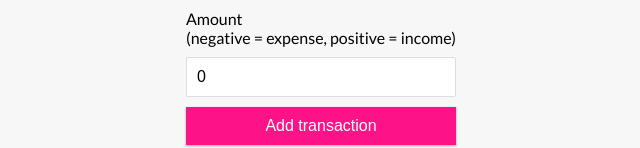
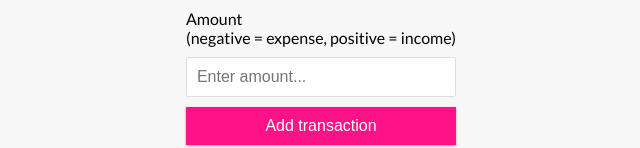
Before and after one commit to saadusufzai/Expense-Tracker-React-App-TypeScript-PWA-Push-Notificaions, a React (Create React App) app: page / in a window 1280 px wide. Shown: the part 550-698 px from the top of the page, without its empty margins (319-959 px from the left). Built offline with nearby package versions, Linux system fonts and the light colour scheme.

Commit message:
Transaction Types Done

```diff
--- a/src/Components/AddTransaction.tsx
+++ b/src/Components/AddTransaction.tsx
@@ -1,21 +1,24 @@
 import React, {useState, useContext} from 'react'
 import { AppContext } from '../context/GlobalContext';
+import { Transactions} from '../types/types'
 
 const AddTransaction = () => {
   const [text, setText]  = useState<string>();
-  const [amount, setAmount] = useState<any>(0);
+  const [amount, setAmount] = useState<any>('');
   const {addTransaction} = useContext(AppContext)
 
   const onSubmit = (e:any) => {
     e.preventDefault();
 
-    const newTransaction = {
+    const newTransaction:Transactions = {
       id: Math.floor(Math.random() * 100000000),
-      text,
+      text:'',
       amount: +amount
     }
 
     addTransaction(newTransaction);
+    setText('')
+    setAmount('')
   }
 
   return (
@@ -24,14 +27,14 @@ const AddTransaction = () => {
       <form onSubmit={onSubmit}>
         <div className="form-control">
           <label htmlFor="text">Description</label>
-          <input type="text" value={text} onChange={(e:React.ChangeEvent<HTMLInputElement>) => setText(e.target.value)} placeholder="Enter text..." />
+          <input required type="text" value={text} onChange={(e:React.ChangeEvent<HTMLInputElement>) => setText(e.target.value)} placeholder="Enter text..." />
         </div>
         <div className="form-control">
           <label htmlFor="amount"
             >Amount <br />
             (negative = expense, positive = income)</label
           >
-          <input type="number" value={amount} onChange={(e:React.ChangeEvent<HTMLInputElement>) => setAmount(e.target.value)} placeholder="Enter amount..." />
+          <input required type="number" value={amount} onChange={(e:React.ChangeEvent<HTMLInputElement>) => setAmount(e.target.value)} placeholder="Enter amount..." />
         </div>
         <button type='submit' className="btn">Add transaction</button>
       </form>
--- a/src/Components/Transaction.tsx
+++ b/src/Components/Transaction.tsx
@@ -1,7 +1,14 @@
 import React,{useContext} from 'react'
 import { AppContext } from '../context/GlobalContext';
+import {Transactions} from '../types/types'
 
-const Transaction = ({transaction}:any) => {
+type Props = {
+  key?:number,
+  transaction:Transactions
+}
+
+const Transaction:React.FC<Props> = ({transaction}) =>  {
+
 
   const  {deleteTransaction}  = useContext(AppContext);
 
--- a/src/Components/TransactionList.tsx
+++ b/src/Components/TransactionList.tsx
@@ -1,6 +1,10 @@
 import React,{useContext} from 'react'
 import Transaction from './Transaction'
+
+import {Transactions} from '../types/types'
 import { AppContext } from '../context/GlobalContext';
+
+
 const TransactionList = () => {
   const { transactions } = useContext(AppContext);
   return (
```
